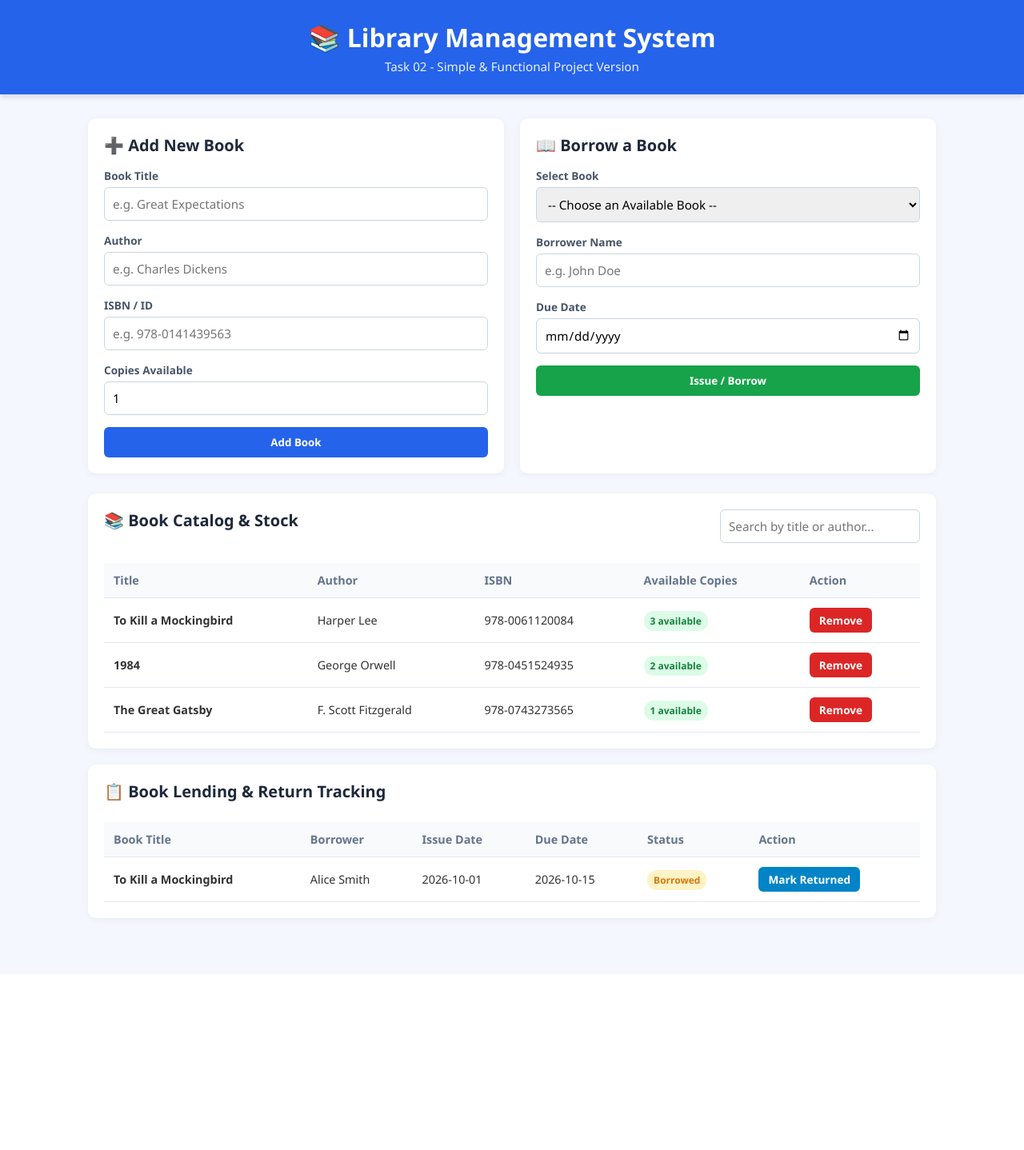
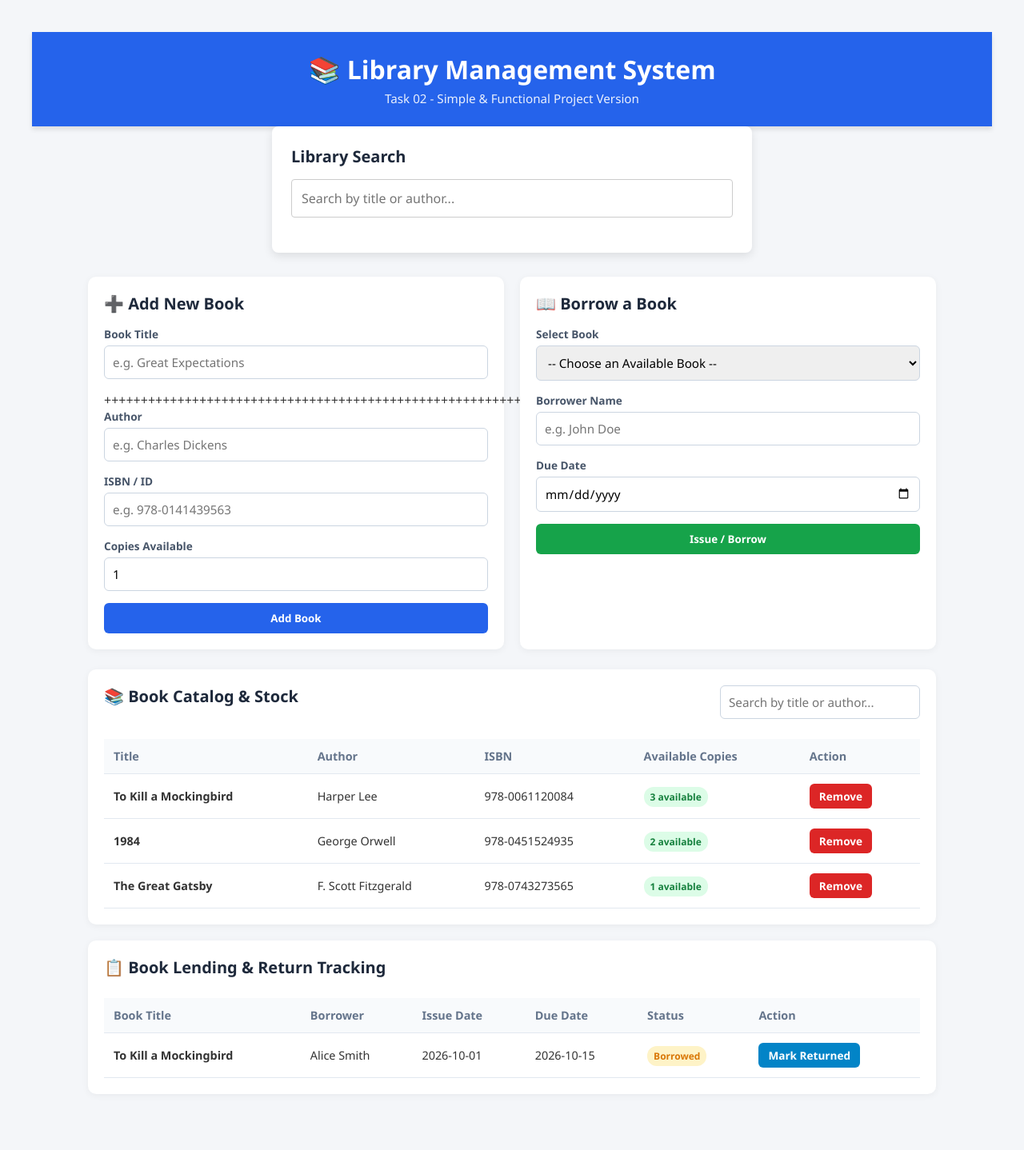
Before and after one commit to tharushilakshani-tl/StudentTaskManagement, a PHP site: page / in a window 1280 px wide. Shown: the whole page at 80% size. Before the commit the page ends 1155 px from the top, so only its background shows below. Run offline with PHP 8.4, Linux system fonts and the light colour scheme.

Commit message:
a search bar is added

```diff
--- a/src/index.html
+++ /dev/null
@@ -1,126 +0,0 @@
-<!DOCTYPE html>
-<html lang="en">
-<head>
-  <meta charset="UTF-8">
-  <meta name="viewport" content="width=device-width, initial-scale=1.0">
-  <title>Library Management System</title>
-  <link rel="stylesheet" href="style.css">
-</head>
-<body>
-
-  <!-- Header -->
-  <header>
-    <h1>📚 Library Management System</h1>
-    <p>Task 02 - Simple & Functional Project Version</p>
-  </header>
-
-  <!-- Container -->
-  <div class="container">
-
-    <!-- TOP SECTION: Add Book & Borrow Book Forms -->
-    <div class="grid">
-
-      <!-- Feature 1: Add Books -->
-      <div class="card">
-        <h2>➕ Add New Book</h2>
-        <form id="add-book-form">
-          <div class="form-group">
-            <label for="book-title">Book Title</label>
-            <input type="text" id="book-title" placeholder="e.g. Great Expectations" required>
-          </div>
-          <div class="form-group">
-            <label for="book-author">Author</label>
-            <input type="text" id="book-author" placeholder="e.g. Charles Dickens" required>
-          </div>
-          <div class="form-group">
-            <label for="book-isbn">ISBN / ID</label>
-            <input type="text" id="book-isbn" placeholder="e.g. 978-0141439563" required>
-          </div>
-          <div class="form-group">
-            <label for="book-copies">Copies Available</label>
-            <input type="number" id="book-copies" min="1" value="1" required>
-          </div>
-          <button type="submit" class="btn btn-primary">Add Book</button>
-        </form>
-      </div>
-
-      <!-- Feature 2: Borrow Books -->
-      <div class="card">
-        <h2>📖 Borrow a Book</h2>
-        <form id="borrow-book-form">
-          <div class="form-group">
-            <label for="select-book">Select Book</label>
-            <select id="select-book" required>
-              <option value="">-- Choose an Available Book --</option>
-            </select>
-          </div>
-          <div class="form-group">
-            <label for="borrower-name">Borrower Name</label>
-            <input type="text" id="borrower-name" placeholder="e.g. John Doe" required>
-          </div>
-          <div class="form-group">
-            <label for="due-date">Due Date</label>
-            <input type="date" id="due-date" required>
-          </div>
-          <button type="submit" class="btn btn-success">Issue / Borrow</button>
-        </form>
-      </div>
-
-    </div>
-
-    <!-- BOTTOM SECTION: Catalog & Active Lending Tables -->
-    <div class="grid" style="margin-top: 25px;">
-
-      <!-- Feature 3: Catalog & Remove Books -->
-      <div class="card card-full">
-        <div class="card-header">
-          <h2>📚 Book Catalog & Stock</h2>
-          <input type="text" id="search-input" placeholder="Search by title or author...">
-        </div>
-        <div class="table-responsive">
-          <table>
-            <thead>
-              <tr>
-                <th>Title</th>
-                <th>Author</th>
-                <th>ISBN</th>
-                <th>Available Copies</th>
-                <th>Action</th>
-              </tr>
-            </thead>
-            <tbody id="books-list">
-              <!-- Dynamic Rows -->
-            </tbody>
-          </table>
-        </div>
-      </div>
-
-      <!-- Feature 4: Book Lending (Active Loans & Returns) -->
-      <div class="card card-full">
-        <h2>📋 Book Lending & Return Tracking</h2>
-        <div class="table-responsive">
-          <table>
-            <thead>
-              <tr>
-                <th>Book Title</th>
-                <th>Borrower</th>
-                <th>Issue Date</th>
-                <th>Due Date</th>
-                <th>Status</th>
-                <th>Action</th>
-              </tr>
-            </thead>
-            <tbody id="lending-list">
-              <!-- Dynamic Rows -->
-            </tbody>
-          </table>
-        </div>
-      </div>
-
-    </div>
-
-  </div>
-
-  <script src="script.js"></script>
-</body>
-</html>
--- /dev/null
+++ b/src/index.php
@@ -0,0 +1,135 @@
+<!DOCTYPE html>
+<html lang="en">
+<head>
+  <meta charset="UTF-8">
+  <meta name="viewport" content="width=device-width, initial-scale=1.0">
+  <title>Library Management System</title>
+  <link rel="stylesheet" href="style.css">
+</head>
+<body>
+
+  <!-- Header -->
+  <header>
+    <h1>📚 Library Management System</h1>
+    <p>Task 02 - Simple & Functional Project Version</p>
+  </header>
+
+<!-- making searchbox -->
+  <div class="search-container">
+        <h2>Library Search</h2>
+        <input type="text" id="searchInput" placeholder="Search by title or author..." autocomplete="off">
+
+        <div id="searchResults" class="results-container"></div>
+    </div>
+
+
+  <!-- Container -->
+  <div class="container">
+
+    <!-- TOP SECTION: Add Book & Borrow Book Forms -->
+    <div class="grid">
+
+      <!-- Feature 1: Add Books -->
+      <div class="card">
+        <h2>➕ Add New Book</h2>
+        <form id="add-book-form">
+          <div class="form-group">
+            <label for="book-title">Book Title</label>
+            <input type="text" id="book-title" placeholder="e.g. Great Expectations" required>
+          </div>
+          <div class="form-group">++++++++++++++++++++++++++++++++++++++++++++++++++++++++++++++++
+            <label for="book-author">Author</label>
+            <input type="text" id="book-author" placeholder="e.g. Charles Dickens" required>
+          </div>
+          <div class="form-group">
+            <label for="book-isbn">ISBN / ID</label>
+            <input type="text" id="book-isbn" placeholder="e.g. 978-0141439563" required>
+          </div>
+          <div class="form-group">
+            <label for="book-copies">Copies Available</label>
+            <input type="number" id="book-copies" min="1" value="1" required>
+          </div>
+          <button type="submit" class="btn btn-primary">Add Book</button>
+        </form>
+      </div>
+
+      <!-- Feature 2: Borrow Books -->
+      <div class="card">
+        <h2>📖 Borrow a Book</h2>
+        <form id="borrow-book-form">
+          <div class="form-group">
+            <label for="select-book">Select Book</label>
+            <select id="select-book" required>
+              <option value="">-- Choose an Available Book --</option>
+            </select>
+          </div>
+          <div class="form-group">
+            <label for="borrower-name">Borrower Name</label>
+            <input type="text" id="borrower-name" placeholder="e.g. John Doe" required>
+          </div>
+          <div class="form-group">
+            <label for="due-date">Due Date</label>
+            <input type="date" id="due-date" required>
+          </div>
+          <button type="submit" class="btn btn-success">Issue / Borrow</button>
+        </form>
+      </div>
+
+    </div>
+
+    <!-- BOTTOM SECTION: Catalog & Active Lending Tables -->
+    <div class="grid" style="margin-top: 25px;">
+
+      <!-- Feature 3: Catalog & Remove Books -->
+      <div class="card card-full">
+        <div class="card-header">
+          <h2>📚 Book Catalog & Stock</h2>
+          <input type="text" id="search-input" placeholder="Search by title or author...">
+        </div>
+        <div class="table-responsive">
+          <table>
+            <thead>
+              <tr>
+                <th>Title</th>
+                <th>Author</th>
+                <th>ISBN</th>
+                <th>Available Copies</th>
+                <th>Action</th>
+              </tr>
+            </thead>
+            <tbody id="books-list">
+              <!-- Dynamic Rows -->
+            </tbody>
+          </table>
+        </div>
+      </div>
+
+      <!-- Feature 4: Book Lending (Active Loans & Returns) -->
+      <div class="card card-full">
+        <h2>📋 Book Lending & Return Tracking</h2>
+        <div class="table-responsive">
+          <table>
+            <thead>
+              <tr>
+                <th>Book Title</th>
+                <th>Borrower</th>
+                <th>Issue Date</th>
+                <th>Due Date</th>
+                <th>Status</th>
+                <th>Action</th>
+              </tr>
+            </thead>
+            <tbody id="lending-list">
+              <!-- Dynamic Rows -->
+            </tbody>
+          </table>
+        </div>
+      </div>
+
+    </div>
+
+  </div>
+
+  <script src="script.js"></script>
+</body>
+</html>
--- a/src/script.js
+++ b/src/script.js
@@ -192,3 +192,80 @@ function updateAllViews() {
   renderLendingList();
   populateBookDropdown();
 }
+
+//seaechbox script codes
+
+// script.js
+document.addEventListener('DOMContentLoaded', () => {
+    const searchInput = document.getElementById('searchInput');
+    const searchResults = document.getElementById('searchResults');
+    let debounceTimer;
+
+    searchInput.addEventListener('input', () => {
+        clearTimeout(debounceTimer);
+        const query = searchInput.value.trim();
+
+        if (query.length === 0) {
+            searchResults.innerHTML = '';
+            return;
+        }
+
+        // Wait 300ms after keyup before sending fetch request
+        debounceTimer = setTimeout(() => {
+            fetchBooks(query);
+        }, 300);
+    });
+
+    function fetchBooks(query) {
+        fetch(`search.php?query=${encodeURIComponent(query)}`)
+            .then(response => response.json())
+            .then(data => {
+                displayResults(data);
+            })
+            .catch(error => {
+                console.error('Error fetching data:', error);
+                searchResults.innerHTML = '<p class="error">An error occurred while searching.</p>';
+            });
+    }
+
+    function displayResults(books) {
+        searchResults.innerHTML = '';
+
+        if (books.length === 0) {
+            searchResults.innerHTML = '<p class="no-results">No books found matching your query.</p>';
+            return;
+        }
+
+        const list = document.createElement('ul');
+        list.className = 'book-list';
+
+        books.forEach(book => {
+            const item = document.createElement('li');
+            item.className = 'book-item';
+            item.innerHTML = `
+                <div class="book-info">
+                    <strong>${escapeHtml(book.title)}</strong>
+                    <span>by ${escapeHtml(book.author)}</span>
+                    <small>Category: ${escapeHtml(book.category || 'General')}</small>
+                </div>
+                <span class="status ${book.available ? 'available' : 'borrowed'}">
+                    ${book.available ? 'Available' : 'Borrowed'}
+                </span>
+            `;
+            list.appendChild(item);
+        });
+
+        searchResults.appendChild(list);
+    }
+
+    // Utility function to prevent XSS attacks
+    function escapeHtml(str) {
+        return str.replace(/[&<>"']/g, (m) => ({
+            '&': '&amp;',
+            '<': '&lt;',
+            '>': '&gt;',
+            '"': '&quot;',
+            "'": '&#039;'
+        }[m]));
+    }
+});
--- a/src/style.css
+++ b/src/style.css
@@ -197,3 +197,84 @@ tr:hover {
   background-color: #dcfce7;
   color: #15803d;
 }
+
+/* create style for searchbox */
+/* style.css */
+body {
+    font-family: Arial, sans-serif;
+    background-color: #f4f6f9;
+    padding: 40px;
+}
+
+.search-container {
+    max-width: 600px;
+    margin: 0 auto;
+    background: #ffffff;
+    padding: 24px;
+    border-radius: 8px;
+    box-shadow: 0 4px 12px rgba(0,0,0,0.1);
+}
+
+#searchInput {
+    width: 100%;
+    padding: 12px;
+    font-size: 16px;
+    border: 1px solid #ccc;
+    border-radius: 4px;
+    box-sizing: border-box;
+}
+
+.results-container {
+    margin-top: 20px;
+}
+
+.book-list {
+    list-style: none;
+    padding: 0;
+    margin: 0;
+}
+
+.book-item {
+    display: flex;
+    justify-content: space-between;
+    align-items: center;
+    padding: 12px;
+    border-bottom: 1px solid #eee;
+}
+
+.book-item:last-child {
+    border-bottom: none;
+}
+
+.book-info strong {
+    display: block;
+    font-size: 16px;
+}
+
+.book-info span {
+    color: #666;
+    font-size: 14px;
+}
+
+.book-info small {
+    display: block;
+    color: #999;
+    font-size: 12px;
+}
+
+.status {
+    padding: 4px 8px;
+    border-radius: 4px;
+    font-size: 12px;
+    font-weight: bold;
+}
+
+.status.available {
+    background-color: #e6f4ea;
+    color: #137333;
+}
+
+.status.borrowed {
+    background-color: #fce8e6;
+    color: #c5221f;
+}
```
Also changed, not shown: src/library_db.sql (added, +16 -0 lines), src/search.php (added, +44 -0 lines).
